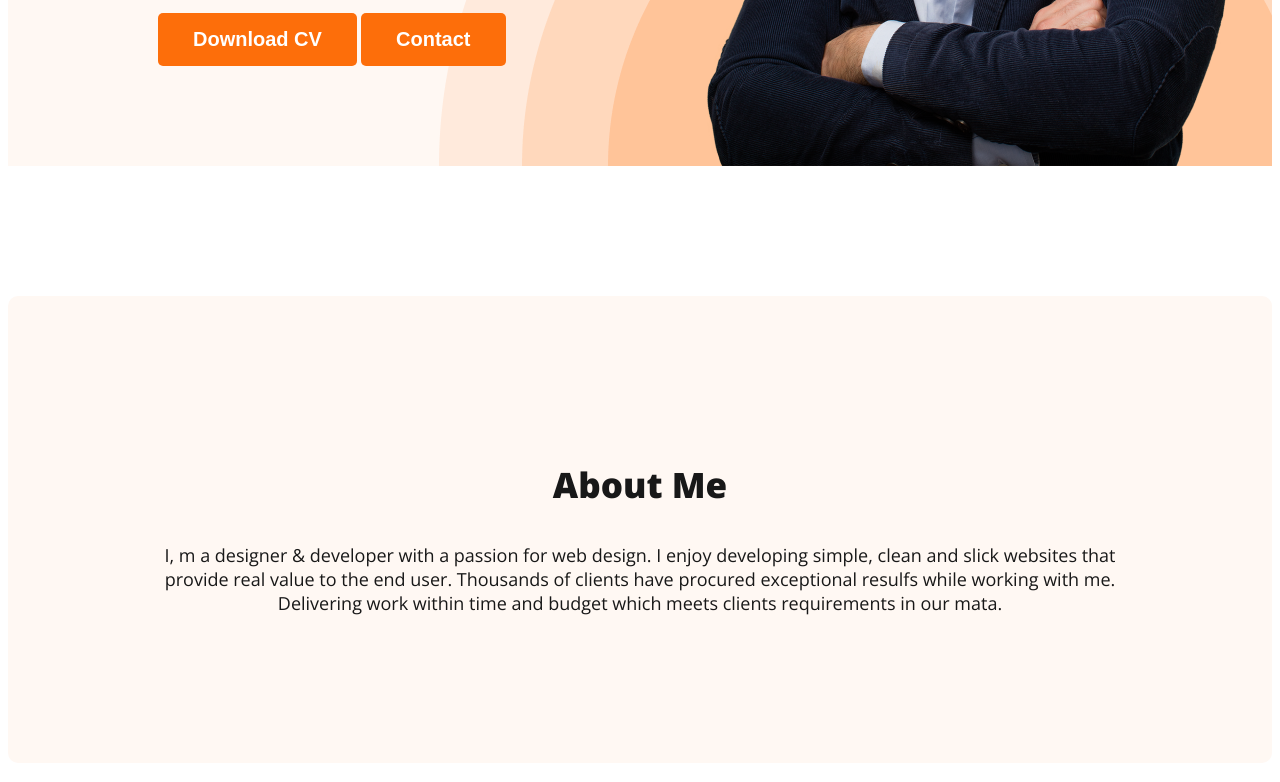
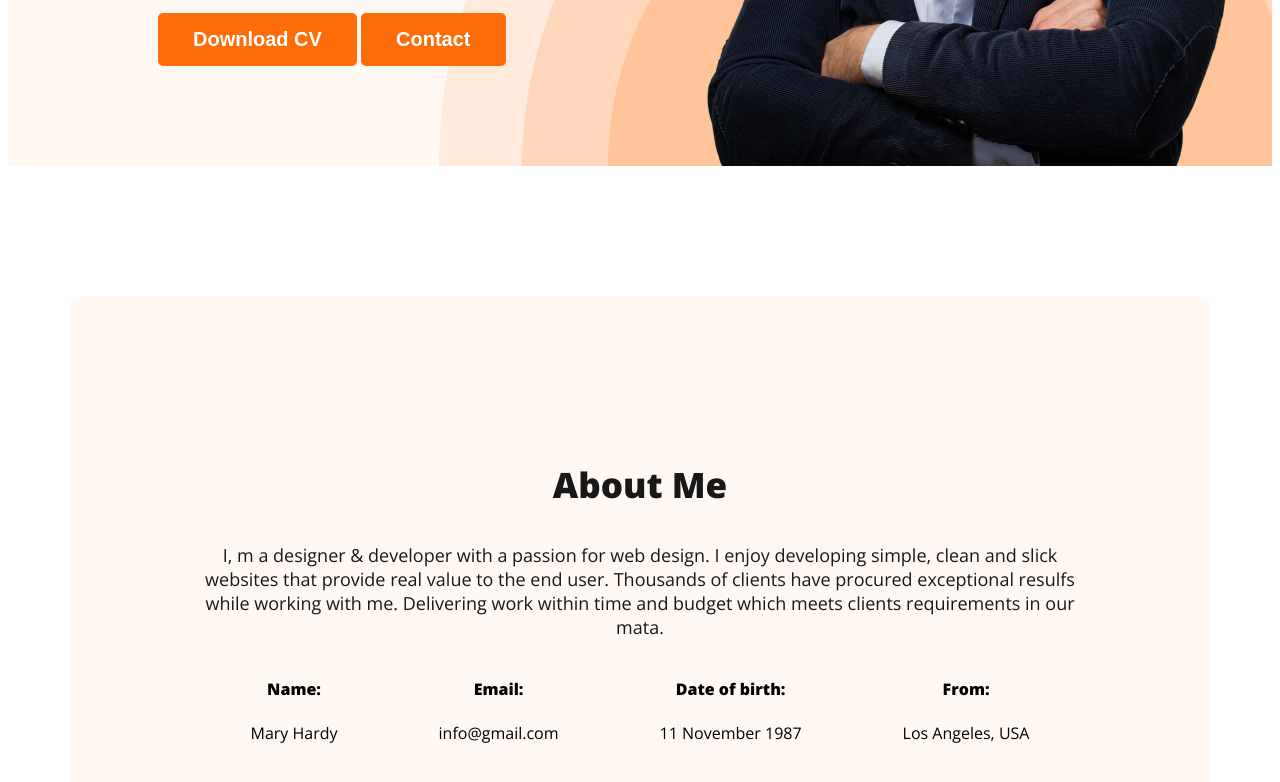
Before and after one commit to Abshakib1999/web-developer-portfolio, a plain HTML site: page index.html in a window 1280 px wide. Shown: the part 699-1481 px from the top of the page. Drawn offline with nearby package versions, Linux system fonts and the light colour scheme.

Commit message:
added about information

```diff
--- a/index.html
+++ b/index.html
@@ -37,6 +37,31 @@
         <section class="about">
             <h3 class="section-title">About Me</h3>
             <p class="sectio-description">I, m a designer & developer with a passion for web design. I enjoy developing simple, clean and slick websites that provide real value to the end user. Thousands of clients have procured exceptional resulfs while working with me. Delivering work within time and budget which meets clients requirements in our mata.</p>
+            <div class="about-info-container">
+                <!-- .about-inf*4>h4.info-title+p.info-description -->
+                <div class="about-inf">
+                    <h4 class="info-title">Name:
+                       </h4>
+                    <p class="info-description"> Mary Hardy </p>
+                </div>
+                <div class="about-inf">
+                    <h4 class="info-title">Email:
+                        </h4>
+                    <p class="info-description">info@gmail.com</p>
+                </div>
+                <div class="about-inf">
+                    <h4 class="info-title">Date of birth:
+                        </h4>
+                    <p class="info-description">11 November 1987</p>
+                </div>
+                <div class="about-inf">
+                    <h4 class="info-title">From:
+                        </h4>
+                    <p class="info-description">Los Angeles, USA</p>
+                </div>
+
+
+            </div>
         </section>
 
 
--- a/styles/portfolio.css
+++ b/styles/portfolio.css
@@ -92,6 +92,10 @@ nav a {
     margin-bottom: 20px;
 }
 /* main section styles */
+main{
+   max-width: 1140px;
+   margin: 0 auto;
+}
 
 /* about section styles */
 .about{
@@ -100,3 +104,10 @@ nav a {
     background: #FFF8F3;
     margin: 130px 0;
 }
+.about-info-container{
+    display: flex;
+    justify-content: space-around;
+}
+.about-inf{
+    text-align: center;
+}
```
